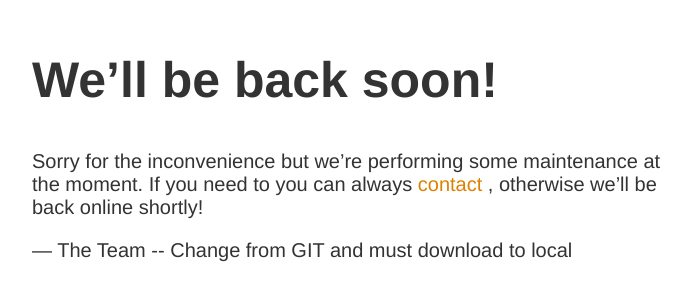
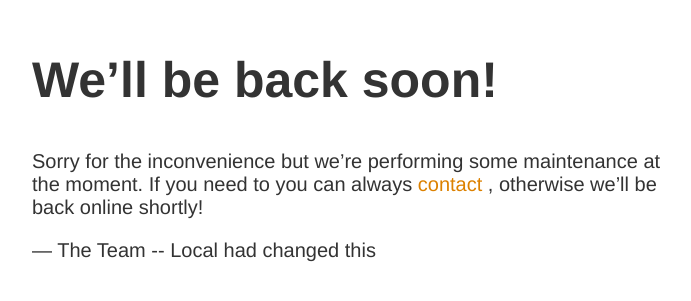
Before and after one commit to keith-thai/devops-template, a plain HTML site: page index.html in a window 1280 px wide. Shown: the part 149-450 px from the top of the page, without its empty margins (283-974 px from the left). Drawn offline with Linux system fonts and the light colour scheme.

Commit message:
Download from GIT, then change from Local

```diff
--- a/index.html
+++ b/index.html
@@ -14,6 +14,6 @@
     <h1>We&rsquo;ll be back soon!</h1>
     <div>
         <p>Sorry for the inconvenience but we&rsquo;re performing some maintenance at the moment. If you need to you can always <a href="mailto:#">contact </a>, otherwise we&rsquo;ll be back online shortly!</p>
-        <p>&mdash; The Team -- Change from GIT and must download to local</p>
+        <p>&mdash; The Team -- Local had changed this</p>
     </div>
 </article>
```
